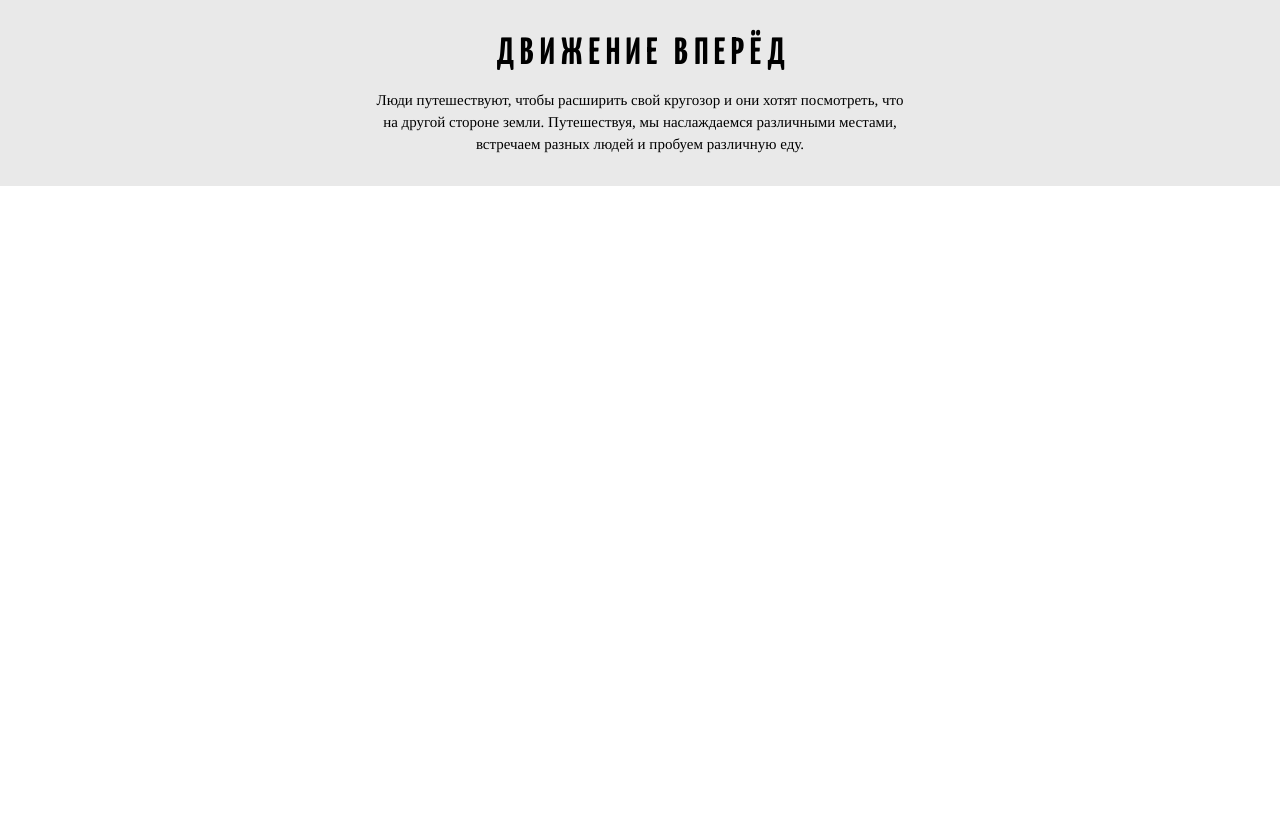
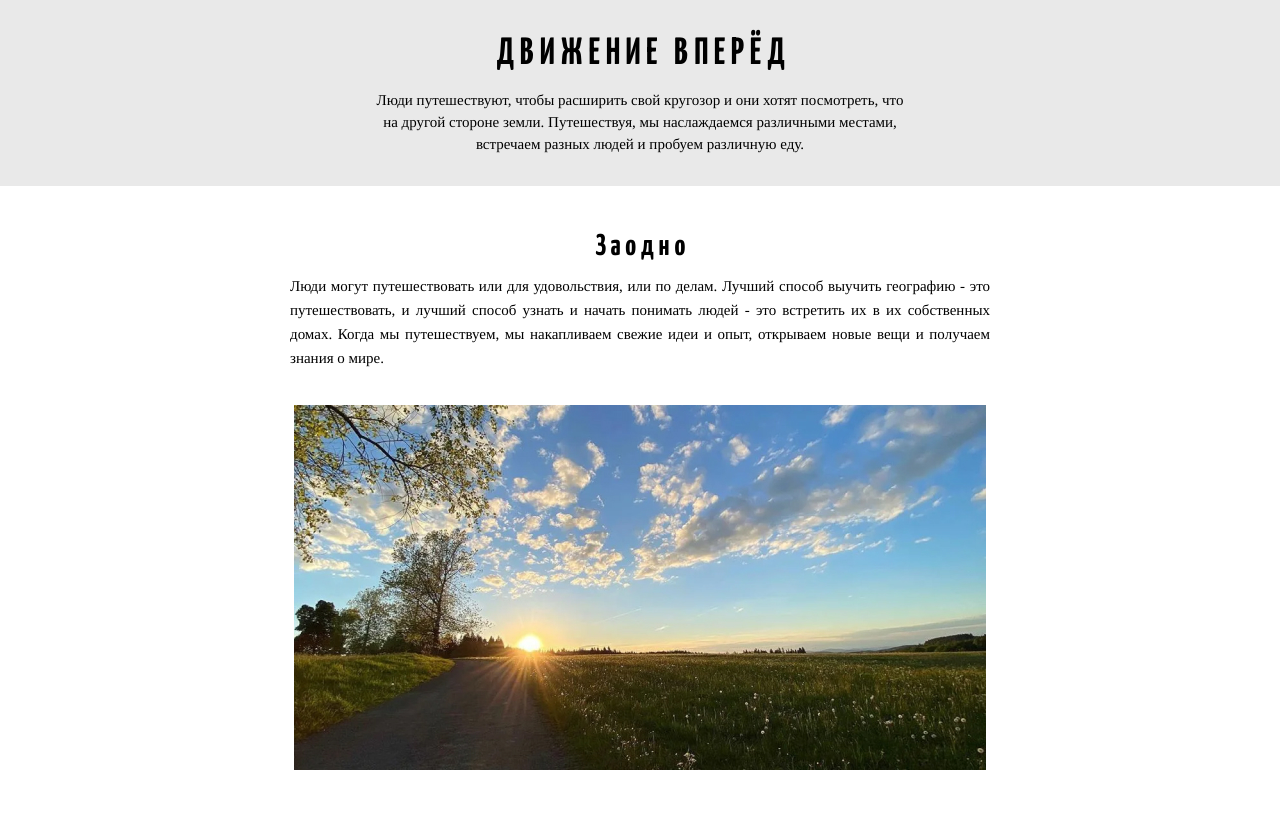
Before and after one commit to klevoDev/7-travel, a plain HTML site: page index.html in a window 1280 px wide. Drawn offline with Linux system fonts and the light colour scheme; a web font is replaced by a local one.

Commit message:
add section together

```diff
--- a/css/style.css
+++ b/css/style.css
@@ -3,6 +3,10 @@
 
 
 .wrapper {}
+
+body {
+    font-family: 'Yanone Kaffeesatz', sans-serif;
+}
 
 .page {}
 
@@ -18,17 +22,27 @@
     text-align: center;
 }
 
+.subheading {
+    font-size: 30px;
+    line-height: 150%;
+    text-align: center;
+    letter-spacing: 0.15em;
+}
+
 
 .page__move {
     padding: 30px 0;
     background: #E9E9E9;
 }
 
+.page__together {
+    padding: 39px 0 47px;
+}
+
 
 .move {}
 
 .move__heading {
-    font-family: 'Yanone Kaffeesatz', sans-serif;
     font-size: 38px;
     line-height: 130%;
 
@@ -36,10 +50,40 @@
     letter-spacing: 0.15em;
     text-transform: uppercase;
 
+    /*пришлось добавить, не понял почему не встал заголовок, там идеальная центровка + subheading*/
     margin-left: 7px;
-    /*пришлось добавить, не понял почему не встал заголовок, там идеальная центровка*/
 
     margin-bottom: 11px;
 }
 
 .move__text {}
+
+
+
+.together {}
+
+.together__container {
+    max-width: 700px;
+    margin: 0 auto;
+}
+
+.together__subheading {
+    margin-left: 5px;
+
+    margin-bottom: 4px;
+}
+
+.together__text {
+    line-height: 160%;
+    text-align: justify;
+
+    margin-bottom: 35px;
+}
+
+.together__wrap-image {
+    text-align: center;
+}
+
+.together__image {
+    max-width: 100%;
+}
--- a/index.html
+++ b/index.html
@@ -23,6 +23,20 @@
                     </p>
                 </div>
             </section>
+
+            <section class="page__together together">
+                <div class="together__container">
+                    <h2 class="together__subheading subheading">
+                        Заодно
+                    </h2>
+                    <p class="together__text text">
+                        Люди могут путешествовать или для удовольствия, или по делам. Лучший способ выучить географию - это путешествовать, и лучший способ узнать и начать понимать людей - это встретить их в их собственных домах. Когда мы путешествуем, мы накапливаем свежие идеи и опыт, открываем новые вещи и получаем знания о мире.
+                    </p>
+                    <div class="together__wrap-image">
+                        <img class="together__image" src="./img/dawn.jpg" alt="Рассвет.">
+                    </div>
+                </div>
+            </section>
         </main>
     </div>
 </body>
```
Also changed, not shown: img/dawn.jpg (added), img/sunset.jpg (added).
